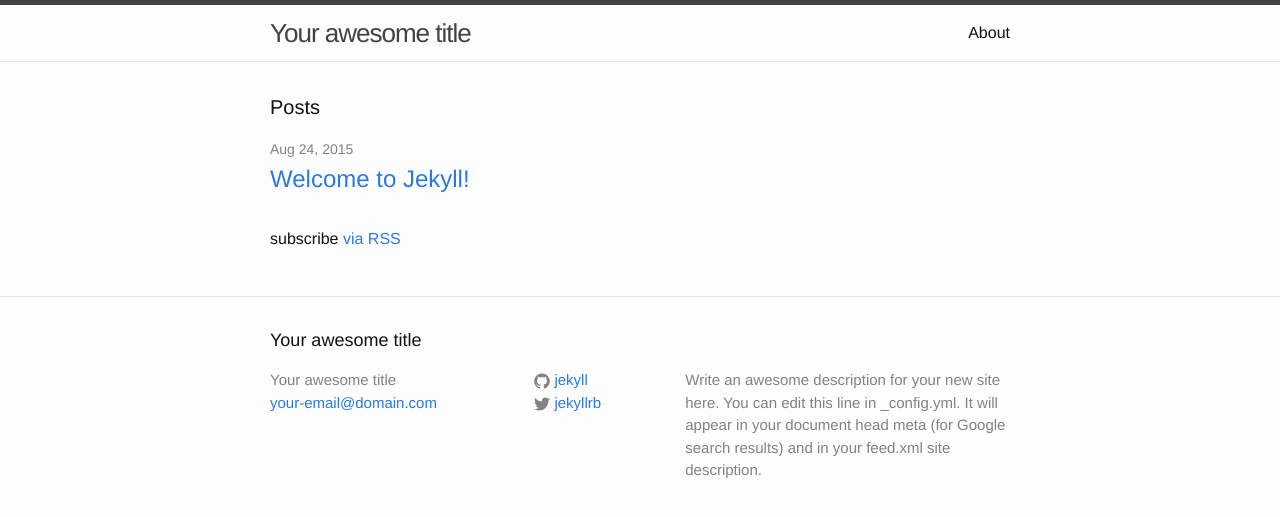
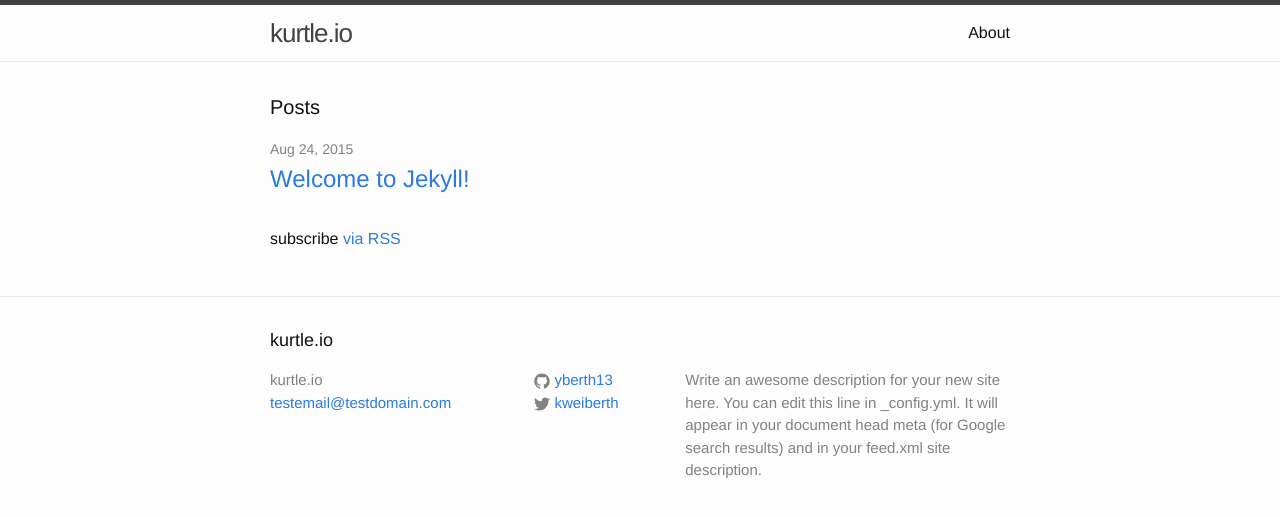
Before and after one commit to YBerth13/kurtle, a Jekyll site: the page built from index.html, in a window 1280 px wide. Shown: the top 517 px of the page. Built offline with Jekyll 4.4.1, drawn with Linux system fonts in a browser that asks for light colours.

Commit message:
changed initial settings to reflect title, domain

```diff
--- a/_config.yml
+++ b/_config.yml
@@ -1,14 +1,14 @@
 # Site settings
-title: Your awesome title
-email: your-email@domain.com
+title: kurtle.io
+email: testemail@testdomain.com
 description: > # this means to ignore newlines until "baseurl:"
   Write an awesome description for your new site here. You can edit this
   line in _config.yml. It will appear in your document head meta (for
   Google search results) and in your feed.xml site description.
 baseurl: "" # the subpath of your site, e.g. /blog/
-url: "http://yourdomain.com" # the base hostname & protocol for your site
-twitter_username: jekyllrb
-github_username:  jekyll
+url: "http://blog.kurtle.io" # the base hostname & protocol for your site
+twitter_username: kweiberth
+github_username:  yberth13
 
 # Build settings
 markdown: kramdown
```
